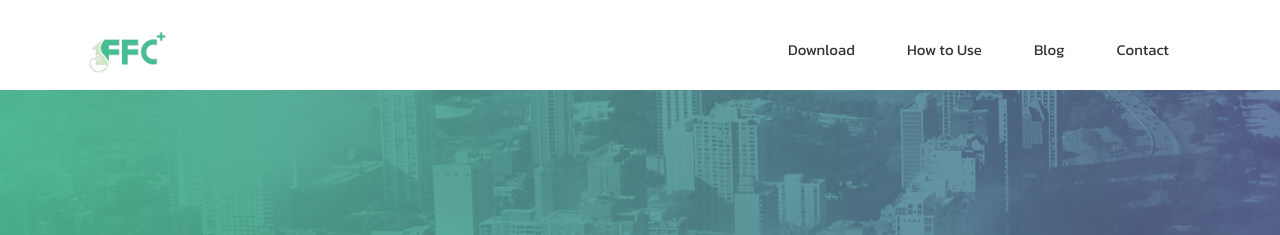
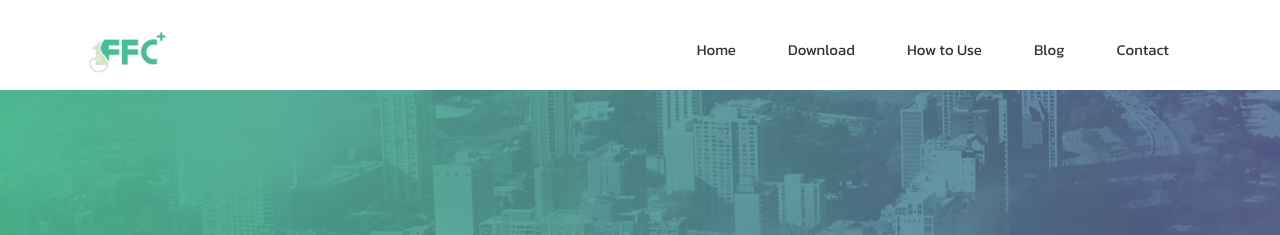
Before and after one commit to tawatchai18/tawatchai18.github.io, a Jekyll site: the page built from index.html, in a window 1280 px wide and 900 px high. Shown: the top 235 px of the window. Built offline with Jekyll 4.4.1, drawn with Linux system fonts in a browser that asks for light colours; nearby versions of some CDN libraries; some web fonts are replaced; comment, search, counter and statistics services are not loaded.

Commit message:
เปลี่ยน กลับเป็น home

```diff
--- a/_includes/header.html
+++ b/_includes/header.html
@@ -21,7 +21,7 @@
             <!-- Collect the nav links, forms, and other content for toggling -->
             <div class="collapse navbar-collapse" id="bs-example-navbar-collapse-1">
               <ul class="nav navbar-nav navbar-right">
-                <li><a href="https://ffc.in.th/#What"></a></li>
+                <li><a href="https://ffc.in.th/#What">Home</a></li>
                 <li><a href="https://download.ffc.in.th">Download</a></li>
                 <li><a href="{{ site.baseurl }}/Use">How to Use</a></li>
                 <li><a href="{{ site.baseurl }}/blog">Blog</a></li>
```
